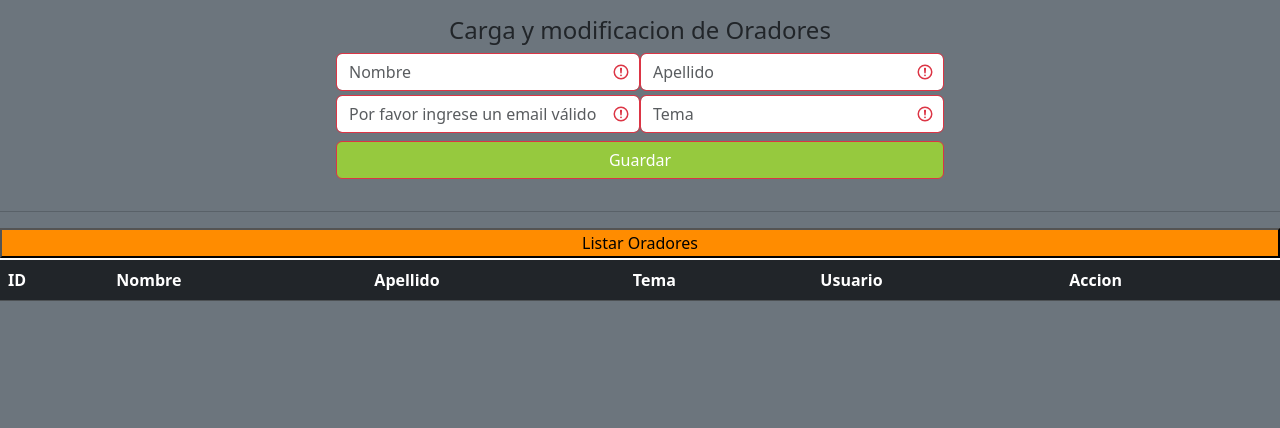
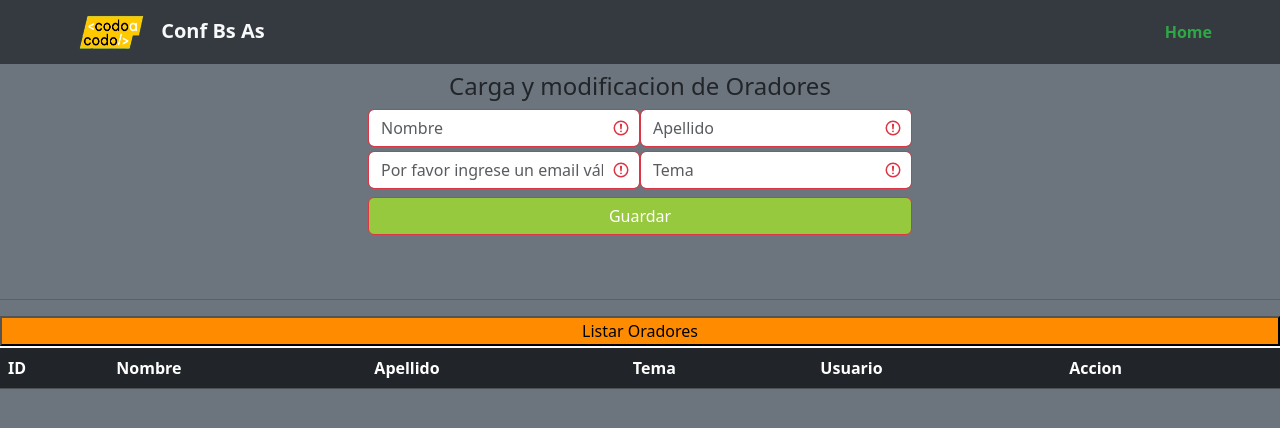
Before and after one commit to wal-k/TP_integradorFinal_frontend, a plain HTML site: page oradores.html in a window 1280 px wide. Drawn offline with nearby package versions, Linux system fonts and the light colour scheme; no server answers.

Commit message:
Pruebas finales

```diff
--- a/JS/main.js
+++ b/JS/main.js
@@ -2,7 +2,8 @@ import { calcular_descuentos } from "./modules/funciones.js"
 import { validarDatos } from "./modules/funciones.js";
 import { agregarResultado } from "./modules/funciones.js";
 
-
+console.log("FrontEnd cargado y conectado con BackEnd ");
+console.log("Trabajo Integrador Final\nGrupo 2: Noelia Guevara, Nuria Vecchio Veselý, Walter Kutschker");
 //Linkeo el botón que voy a usar
 
 const button = document.getElementById('resumen1');
--- a/oradores.html
+++ b/oradores.html
@@ -9,7 +9,24 @@
     <title>Listado de Oradores - Conf Bs As</title>
 </head>
 <body class="bg-secondary">
-    <div class="container-fluid p-3 w-50">
+    <div class="row">
+
+        <!-- NAV CONTAINER -->
+        <nav class="navbar navbar-expand-lg navbar-dark px-5 p-0 fixed-top">
+            <div class="container-fluid">
+                <a href="" class="navbar-brand fw-semibold fs-5">
+                    <i><img src="imgs/codoacodo.png" alt=""></i>
+                    <span class="offcanvas-title text-light">Conf Bs As</span>
+                </a>
+
+                <div class="menu pl-5">
+                    <a class="link-comprar fw-bold" href="index.html" role="button">Home</a>
+                </div>
+            </div>
+        </nav>
+
+    </div>
+    <div class="container-fluid p-5 w-50 pt-5 mt-4">
         <div>
             <div class="col text-md-center">
                 <div class="text-center">
@@ -54,6 +71,7 @@
         </tbody>
     </table>
     <div id="usersRows"></div>
+
     <!-- Modal -->
     <div class="modal" id="exampleModal" tabindex="-1" aria-labelledby="exampleModalLabel" aria-hidden="true">
         <div class="modal-dialog">
@@ -78,7 +96,6 @@
         </div>
     </div>
 
-
 </body>
 
 <script src="https://cdn.jsdelivr.net/npm/bootstrap@5.3.2/dist/js/bootstrap.bundle.min.js" integrity="sha384-C6RzsynM9kWDrMNeT87bh95OGNyZPhcTNXj1NW7RuBCsyN/o0jlpcV8Qyq46cDfL" crossorigin="anonymous"></script>
```
Also changed, not shown: JS/modules/funciones.js (+0 -9 lines).
